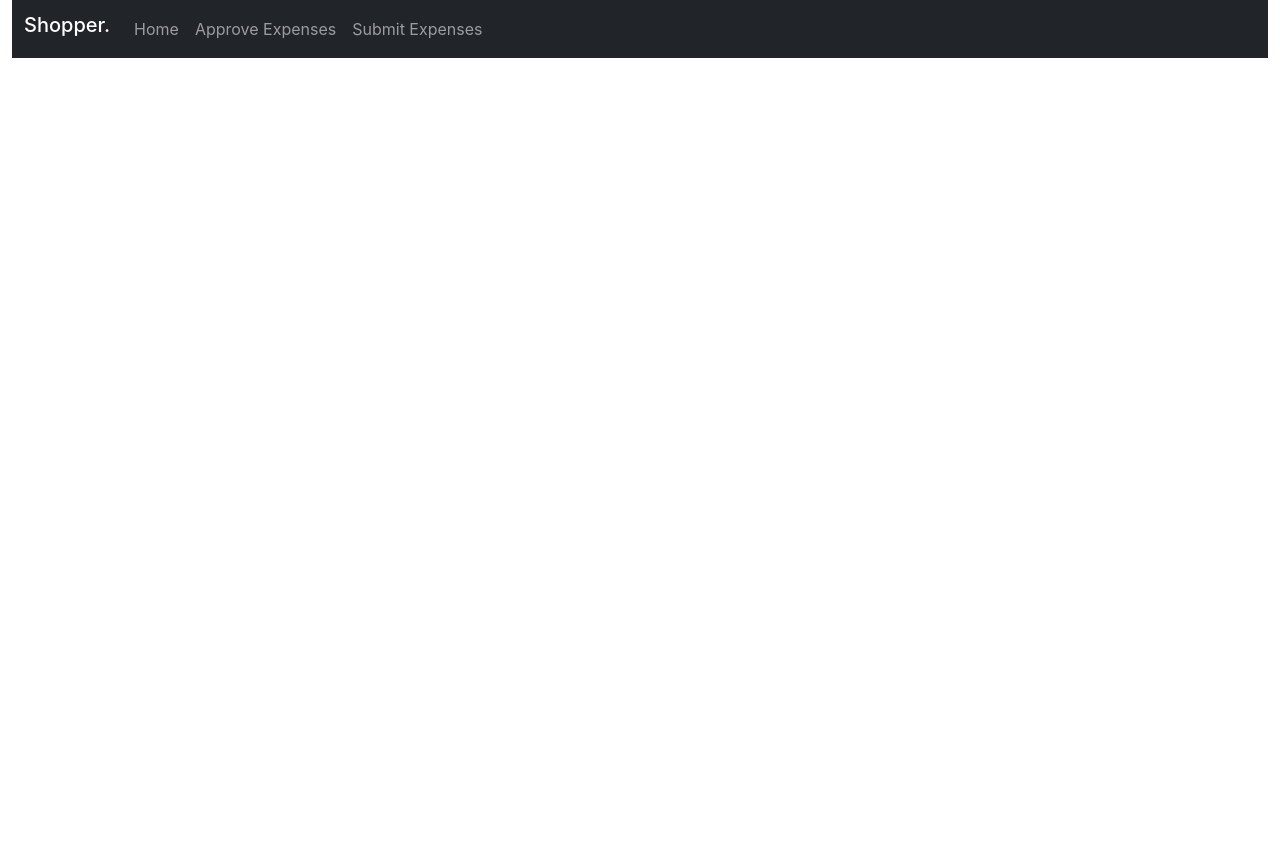
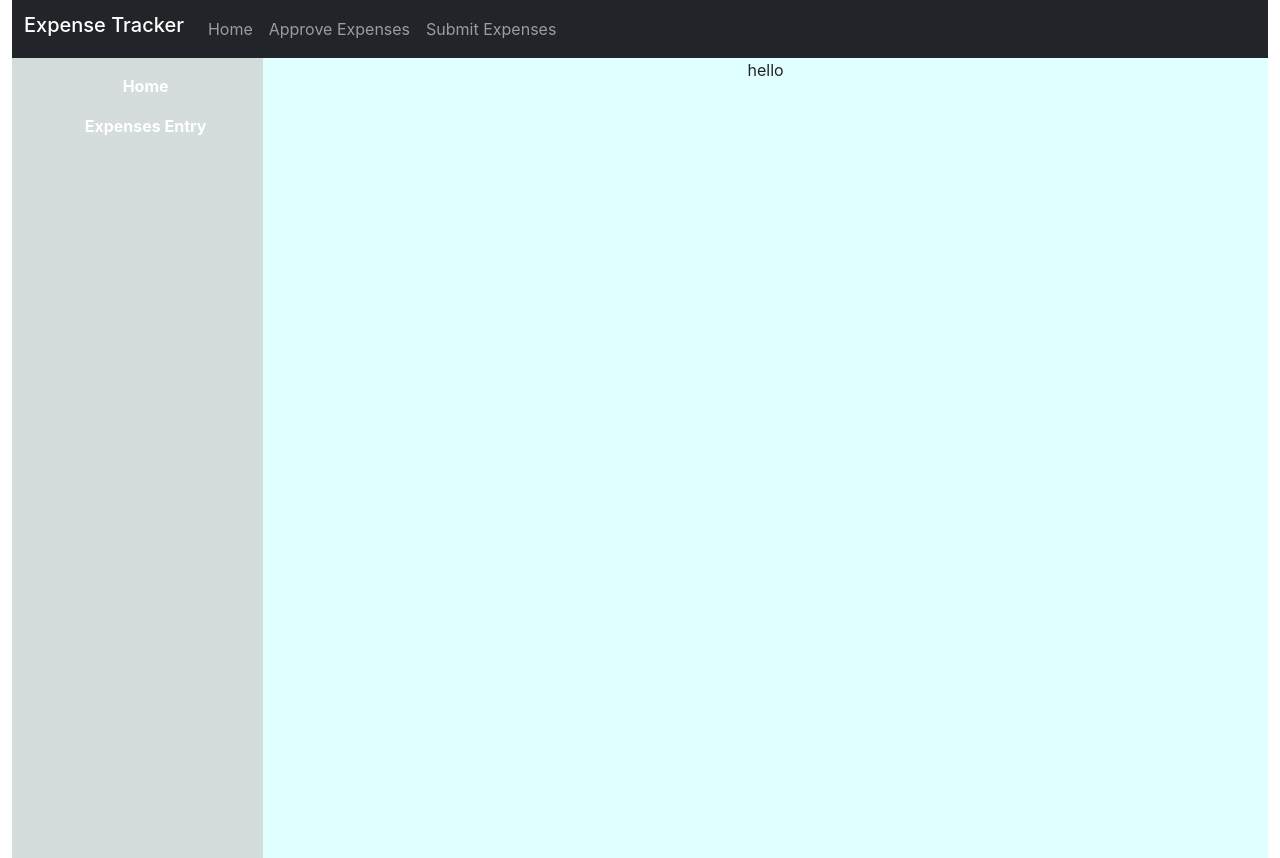
Before and after one commit to Praveenchandra1995/expensetracker, a React (Create React App) app in the folder expensetracker/: page / in a window 1280 px wide. Before the commit the page ends 800 px from the top, so only its background shows below. Built offline with nearby package versions, Linux system fonts and the light colour scheme.

Commit message:
created side nav and content bar

```diff
--- a/expensetracker/src/App.js
+++ b/expensetracker/src/App.js
@@ -1,10 +1,12 @@
 import "./App.css";
 import Header from "./Components/Header";
+import Mainpage from "./Components/Mainpage";
 
 function App() {
   return (
     <div className="App">
       <Header />
+      <Mainpage />
     </div>
   );
 }
--- a/expensetracker/src/Components/Header.js
+++ b/expensetracker/src/Components/Header.js
@@ -10,7 +10,7 @@ const Header = () => {
           >
             <span class="navbar-toggler-icon"></span>
           </button>
-          <h2 class="navbar-brand">Shopper.</h2>
+          <h2 class="navbar-brand">Expense Tracker</h2>
           <div class="navbar-collapse collapse" id="navbars">
             <ul class="navbar-nav me-auto">
               <li class="nav-item">
--- /dev/null
+++ b/expensetracker/src/Components/Mainpage.js
@@ -0,0 +1,27 @@
+import React from "react";
+
+function Mainpage() {
+  return (
+    <div className="container-fluid" id="mainpage">
+      <div className=" sidebar pe-3 pt-3 ">
+        <nav>
+          <ul>
+            <li className="nav-item text-white fw-bold align-items-center pb-3">
+              <a href=" " className="nav-link">
+                Home
+              </a>
+            </li>
+            <li className="nav-item text-white fw-bold align-items-center">
+              <a href=" " className="nav-link">
+                Expenses Entry
+              </a>
+            </li>
+          </ul>
+        </nav>
+      </div>
+      <div className="content">hello</div>
+    </div>
+  );
+}
+
+export default Mainpage;
--- a/expensetracker/src/index.css
+++ b/expensetracker/src/index.css
@@ -1,13 +1,32 @@
 body {
   margin: 0;
-  font-family: -apple-system, BlinkMacSystemFont, 'Segoe UI', 'Roboto', 'Oxygen',
-    'Ubuntu', 'Cantarell', 'Fira Sans', 'Droid Sans', 'Helvetica Neue',
+  font-family: -apple-system, BlinkMacSystemFont, "Segoe UI", "Roboto", "Oxygen",
+    "Ubuntu", "Cantarell", "Fira Sans", "Droid Sans", "Helvetica Neue",
     sans-serif;
   -webkit-font-smoothing: antialiased;
   -moz-osx-font-smoothing: grayscale;
 }
 
 code {
-  font-family: source-code-pro, Menlo, Monaco, Consolas, 'Courier New',
+  font-family: source-code-pro, Menlo, Monaco, Consolas, "Courier New",
     monospace;
 }
+.sidebar {
+  width: 20%;
+  height: 100vh;
+  background-color: rgba(20, 60, 60, 0.6);
+  opacity: 0.3;
+}
+.content {
+  width: 80%;
+  height: 100vh;
+  background-color: lightcyan;
+}
+#mainpage {
+  display: flex;
+  flex-direction: row;
+}
+ul,
+li {
+  list-style: none;
+}
```
Also changed, not shown: expensetracker/src/Components/Form.js (added, +7 -0 lines), expensetracker/public/logo.png (added).
